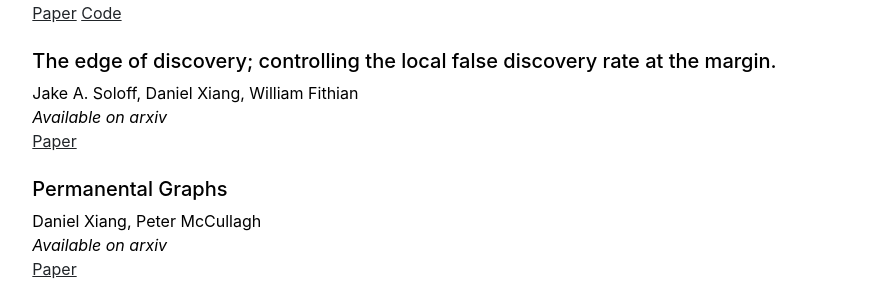
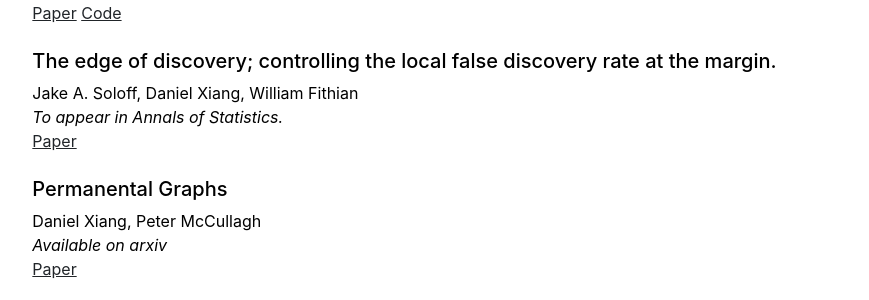
Before and after one commit to dan-xiang/dan-xiang.github.io, a Jekyll site: the page built from research.md, in a window 1280 px wide. Shown: the part 306-606 px from the top of the page, without its empty margins (197-1066 px from the left). Built offline with Jekyll 4.4.1, drawn with Linux system fonts in a browser that asks for light colours.

Commit message:
Update research.md
Signed-off-by: dan-xiang <120136833+dan-xiang@users.noreply.github.com>

```diff
--- a/research.md
+++ b/research.md
@@ -13,7 +13,7 @@
 
 - title: The edge of discovery; controlling the local false discovery rate at the margin.
   authors: Jake A. Soloff, Daniel Xiang, William Fithian
-  conference: Available on arxiv
+  conference: To appear in Annals of Statistics.
   paperlink: https://arxiv.org/abs/2207.07299
   codelink: NA
   slides: NA
```
